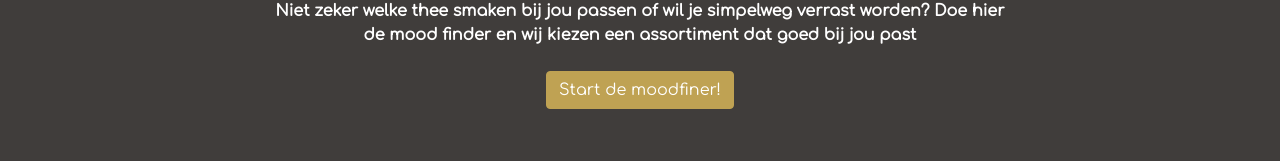
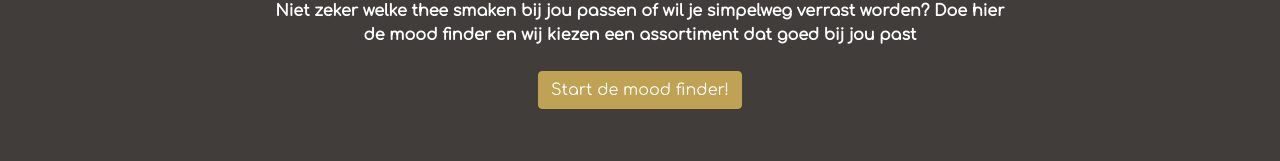
Before and after one commit to Pjiwm/1Thee3, a Vue app: page / in a window 1280 px wide. Shown: the part 1753-1914 px from the top of the page. Built offline with nearby package versions, Linux system fonts and the light colour scheme.

Commit message:
fixed moodfiner typo

```diff
--- a/src/components/QuizStart.vue
+++ b/src/components/QuizStart.vue
@@ -8,7 +8,7 @@
       </b>
       <br> <br>
       <button class="btn btn-primary" v-on:click="$emit('start') " type="button">
-        Start de moodfiner!
+        Start de mood finder!
       </button>
     </b-col>
   </b-row>
```
